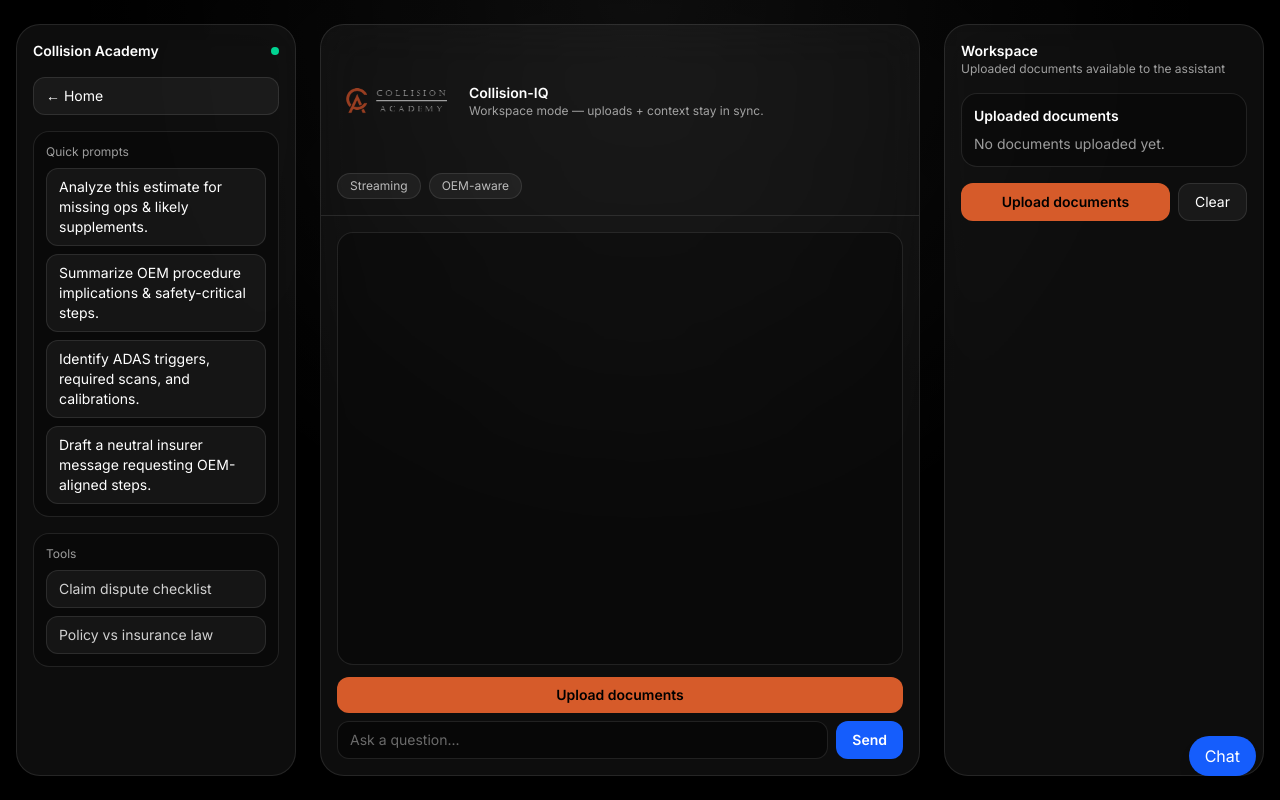
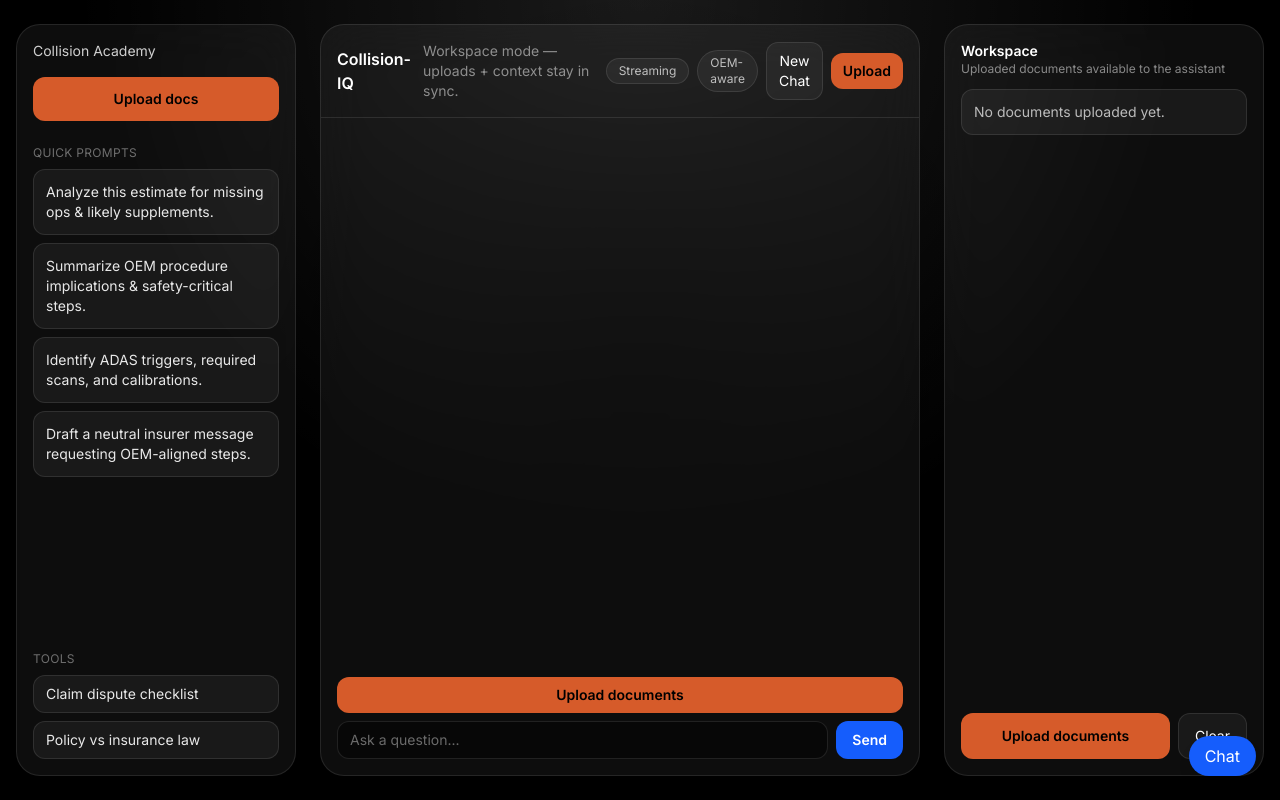
Before and after one commit to Collision-IQ/Collision-IQ, a Next.js app: page /chatbot in a window 1280 px wide. Built offline with nearby package versions, Linux system fonts and the light colour scheme.

Commit message:
Chat correction level 3

```diff
--- a/src/app/chatbot/page.tsx
+++ b/src/app/chatbot/page.tsx
@@ -1,29 +1,28 @@
 "use client";
-import Image from "next/image";
-import Link from "next/link";
+
+import React, { useRef } from "react";
 import ChatShell from "@/components/ChatShell";
-import ChatWidget from "@/components/ChatWidget";
+import ChatWidget, { type ChatWidgetApi } from "@/components/ChatWidget";
 
-export default function ChatbotPage() {
+function LeftPanel({ api }: { api: React.MutableRefObject<ChatWidgetApi | null> }) {
   return (
-    <ChatShell
-      left={
-        <div className="space-y-4">
-          <div className="flex items-center justify-between">
-            <div className="text-sm font-semibold">Collision Academy</div>
-            <span className="h-2 w-2 rounded-full bg-emerald-400" />
+    <div className="flex h-full flex-col gap-4">
+      <div className="text-sm text-white/80">Collision Academy</div>
+
+      <button
+        type="button"
+        onClick={() => api.current?.openUpload()}
+        className="w-full rounded-xl bg-[color:var(--accent)] px-4 py-3 text-sm font-semibold text-black hover:opacity-90"
+      >
+        Upload docs
+      </button>
+
+      <div className="mt-2">
+        <div className="mb-2 text-xs uppercase tracking-wide text-white/40">
+          Quick prompts
         </div>
 
-          <Link
-            href="/"
-            className="block rounded-xl border border-white/10 bg-white/5 px-3 py-2 text-sm hover:bg-white/10"
-          >
-            ← Home
-          </Link>
-
-          <div className="rounded-2xl border border-white/10 bg-black/30 p-3">
-            <div className="text-xs text-white/60">Quick prompts</div>
-            <div className="mt-2 space-y-2">
+        <div className="grid gap-2">
           {[
             "Analyze this estimate for missing ops & likely supplements.",
             "Summarize OEM procedure implications & safety-critical steps.",
@@ -33,11 +32,8 @@ export default function ChatbotPage() {
             <button
               key={t}
               type="button"
-                  className="w-full rounded-xl border border-white/10 bg-white/5 px-3 py-2 text-left text-sm hover:bg-white/10"
-                  onClick={() => {
-                    // optional: you can wire this into ChatWidget later via a small API
-                    navigator.clipboard?.writeText(t).catch(() => {});
-                  }}
+              onClick={() => api.current?.sendText(t)}
+              className="rounded-xl border border-white/10 bg-white/5 px-3 py-3 text-left text-sm text-white/90 hover:bg-white/10"
             >
               {t}
             </button>
@@ -45,38 +41,33 @@ export default function ChatbotPage() {
         </div>
       </div>
 
-          <div className="rounded-2xl border border-white/10 bg-black/30 p-3">
-            <div className="text-xs text-white/60">Tools</div>
-            <div className="mt-2 space-y-2">
+      <div className="mt-auto">
+        <div className="mb-2 text-xs uppercase tracking-wide text-white/40">
+          Tools
+        </div>
+        <div className="grid gap-2">
           {["Claim dispute checklist", "Policy vs insurance law"].map((t) => (
-                <div
+            <button
               key={t}
-                  className="rounded-xl border border-white/10 bg-white/5 px-3 py-2 text-sm text-white/80"
+              type="button"
+              onClick={() => api.current?.sendText(t)}
+              className="rounded-xl border border-white/10 bg-white/5 px-3 py-2 text-left text-sm text-white/90 hover:bg-white/10"
             >
               {t}
-                </div>
+            </button>
           ))}
         </div>
       </div>
     </div>
+  );
 }
-      header={
-        <div className="flex flex-wrap items-center justify-between gap-3">
+
+function HeaderBar({ api }: { api: React.MutableRefObject<ChatWidgetApi | null> }) {
+  return (
+    <div className="flex items-center justify-between gap-3">
       <div className="flex items-center gap-3">
-            <Image
-              src="/brand/logos/Logo-grey.png"
-              alt="Collision Academy"
-              width={120}
-              height={28}
-              className="opacity-80"
-              priority
-            />
-            <div>
-              <div className="text-sm font-semibold">Collision-IQ</div>
-              <div className="text-xs text-white/60">
-                Workspace mode — uploads + context stay in sync.
-              </div>
-            </div>
+        <div className="text-base font-semibold">Collision-IQ</div>
+        <div className="text-sm text-white/50">Workspace mode — uploads + context stay in sync.</div>
       </div>
 
       <div className="flex items-center gap-2">
@@ -86,58 +77,73 @@ export default function ChatbotPage() {
         <span className="rounded-full border border-white/10 bg-white/5 px-3 py-1 text-xs text-white/70">
           OEM-aware
         </span>
+
+        <button
+          type="button"
+          onClick={() => api.current?.sendText("")}
+          className="rounded-xl border border-white/10 bg-white/5 px-3 py-2 text-sm hover:bg-white/10"
+        >
+          New Chat
+        </button>
+
+        <button
+          type="button"
+          onClick={() => api.current?.openUpload()}
+          className="rounded-xl bg-[color:var(--accent)] px-3 py-2 text-sm font-semibold text-black hover:opacity-90"
+        >
+          Upload
+        </button>
       </div>
     </div>
+  );
 }
-      center={
-        // IMPORTANT: this wrapper must be min-h-0 and flex so ChatWidget can scroll internally
-        <div className="h-full min-h-0">
-          <ChatWidget />
-        </div>
-      }
-      right={
-        <div className="space-y-4">
+
+function WorkspacePanel({ api }: { api: React.MutableRefObject<ChatWidgetApi | null> }) {
+  return (
+    <div className="flex h-full flex-col gap-3">
       <div>
         <div className="text-sm font-semibold">Workspace</div>
-            <div className="text-xs text-white/60">
-              Uploaded documents available to the assistant
-            </div>
+        <div className="text-xs text-white/50">Uploaded documents available to the assistant</div>
       </div>
 
-          <div className="rounded-2xl border border-white/10 bg-black/30 p-3">
-            <div className="text-sm font-semibold">Uploaded documents</div>
-            <div className="mt-2 text-sm text-white/60">
+      <div className="rounded-xl border border-white/10 bg-white/5 p-3 text-sm text-white/70">
         No documents uploaded yet.
       </div>
-          </div>
 
-          <div className="flex gap-2">
+      <div className="mt-auto flex gap-2">
         <button
           type="button"
-              className="flex-1 rounded-xl bg-[color:var(--accent)] px-4 py-2 text-sm font-semibold text-black hover:opacity-90"
-              onClick={() => {
-                // ChatWidget exposes its upload button internally; this is just a placeholder UI.
-                // If you want this button to trigger ChatWidget’s file picker,
-                // I’ll show the 2-line “upload bus” hook next.
-                const el = document.querySelector<HTMLInputElement>(
-                  'input[type="file"][data-ciq-upload="true"]'
-                );
-                el?.click();
-              }}
+          onClick={() => api.current?.openUpload()}
+          className="flex-1 rounded-xl bg-[color:var(--accent)] px-4 py-3 text-sm font-semibold text-black hover:opacity-90"
         >
           Upload documents
         </button>
+
         <button
           type="button"
-              className="rounded-xl border border-white/10 bg-white/5 px-4 py-2 text-sm hover:bg-white/10"
-              onClick={() => {
-                // optional: wire to clear docs later
-              }}
+          onClick={() => api.current?.sendText("Clear workspace context")}
+          className="rounded-xl border border-white/10 bg-white/5 px-4 py-3 text-sm hover:bg-white/10"
         >
           Clear
         </button>
       </div>
     </div>
+  );
+}
+
+export default function ChatbotPage() {
+  const apiRef = useRef<ChatWidgetApi | null>(null);
+
+  return (
+    <ChatShell
+      left={<LeftPanel api={apiRef} />}
+      header={<HeaderBar api={apiRef} />}
+      right={<WorkspacePanel api={apiRef} />}
+      center={
+        <div className="flex h-full min-h-0 flex-col">
+          {/* ChatWidget must be able to fill available height */}
+          <ChatWidget onApiReady={(api) => (apiRef.current = api)} />
+        </div>
       }
     />
   );
--- a/src/components/ChatShell.tsx
+++ b/src/components/ChatShell.tsx
@@ -1,3 +1,5 @@
+"use client";
+
 import React from "react";
 
 type ChatShellProps = {
@@ -11,35 +13,33 @@ export default function ChatShell({ left, header, center, right }: ChatShellProp
   return (
     <div className="min-h-[100svh] w-full bg-black text-white overflow-hidden">
       {/* soft vignette */}
-      <div className="pointer-events-none fixed inset-0 bg-[radial-gradient(circle_at_top,rgba(255,255,255,0.08),transparent_55%)]" />
-      <div className="pointer-events-none fixed inset-0 bg-[radial-gradient(circle_at_center,rgba(0,0,0,0),rgba(0,0,0,0.65))]" />
+      <div className="pointer-events-none fixed inset-0 bg-[radial-gradient(circle_at_top,rgba(255,255,255,0.10),transparent_55%)]" />
+      <div className="pointer-events-none fixed inset-0 bg-[radial-gradient(circle_at_center,rgba(0,0,0,0.55),transparent_55%)]" />
 
-      {/* GRID: left / center / right */}
       <div className="relative mx-auto grid h-[100svh] max-w-7xl grid-cols-1 gap-6 px-4 py-6 lg:grid-cols-[280px_1fr_320px]">
         {/* LEFT */}
-        <aside className="hidden lg:block">
-          <div className="h-full rounded-3xl border border-white/10 bg-white/5 backdrop-blur-xl">
-            <div className="p-4">{left}</div>
+        <aside className="hidden lg:block min-h-0">
+          <div className="h-full min-h-0 rounded-3xl border border-white/10 bg-white/5 backdrop-blur-xl">
+            <div className="h-full min-h-0 p-4">{left}</div>
           </div>
         </aside>
 
         {/* CENTER */}
         <main className="min-h-0">
           <div className="flex h-full min-h-0 flex-col rounded-3xl border border-white/10 bg-white/5 backdrop-blur-xl">
-            {/* header bar (fixed) */}
             {header ? (
               <div className="shrink-0 border-b border-white/10 p-4">{header}</div>
             ) : null}
 
-            {/* center content MUST be min-h-0 so inner scrollers work */}
+            {/* IMPORTANT: min-h-0 so the message list can scroll */}
             <div className="min-h-0 flex-1 p-4">{center}</div>
           </div>
         </main>
 
         {/* RIGHT */}
-        <aside className="hidden lg:block">
-          <div className="h-full rounded-3xl border border-white/10 bg-white/5 backdrop-blur-xl">
-            <div className="p-4">{right}</div>
+        <aside className="hidden lg:block min-h-0">
+          <div className="h-full min-h-0 rounded-3xl border border-white/10 bg-white/5 backdrop-blur-xl">
+            <div className="h-full min-h-0 p-4">{right}</div>
           </div>
         </aside>
       </div>
--- a/src/components/ChatWidget.tsx
+++ b/src/components/ChatWidget.tsx
@@ -172,7 +172,7 @@ Rules:
         </div>
       )}
       {/* messages: scroll only here */}
-      <div className="min-h-0 flex-1 overflow-y-auto rounded-2xl border border-white/10 bg-black/30 p-4">
+      <div className="min-h-0 flex-1 overflow-y-auto ...">
         {/* your existing messages render */}
         {messages.map((m, i) => (
           <div key={i} className="mb-3">
```
Lines whose indentation alone changed are shown as unchanged.
